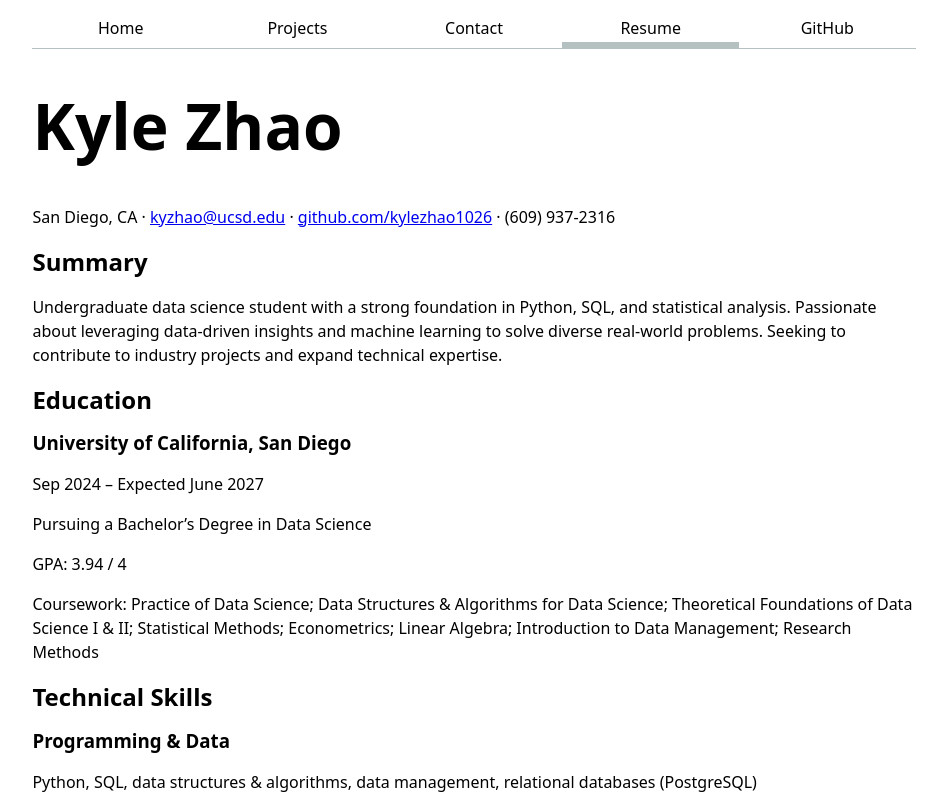
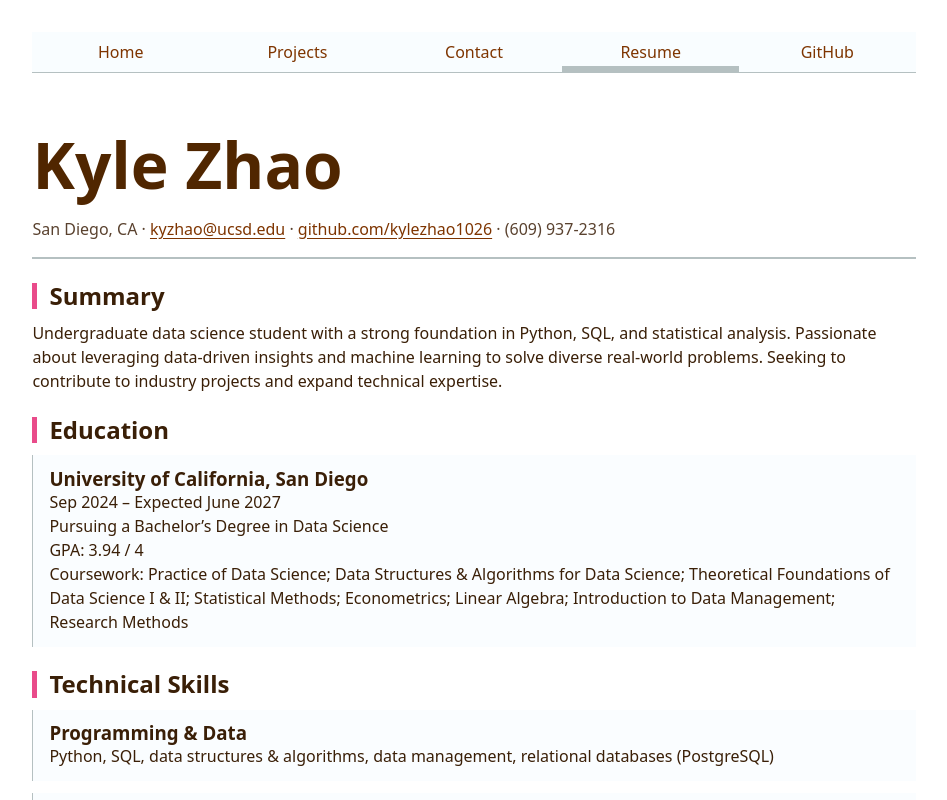
Before and after one commit to kylezhao1026/dsc106-lab1, a plain HTML site: page resume/index.html in a window 1280 px wide. Shown: the top 800 px of the page, without its empty margins (166-1113 px from the left). Drawn offline with Linux system fonts and the light colour scheme.

Commit message:
lab 2 - cv/resume edits

```diff
--- a/resume/index.html
+++ b/resume/index.html
@@ -6,7 +6,7 @@
     <title>Kyle Zhao Resume</title>
     <link rel="stylesheet" href="../style.css">
 </head>
-<body>
+<body class="resume-page">
     <nav>
         <ul>
             <li><a href="../index.html">Home</a></li>
--- a/style.css
+++ b/style.css
@@ -114,3 +114,70 @@ button {
 .projects h2 {
   margin: 0;
 }
+
+.resume-page {
+  color: oklch(27% 0.055 58);
+  padding-block: 1.5em 4em;
+}
+
+.resume-page nav {
+  flex-wrap: wrap;
+  background: oklch(99% 0.006 245 / 0.86);
+}
+
+.resume-page nav a {
+  min-width: max-content;
+  transition: background-color 160ms ease, border-color 160ms ease;
+}
+
+.resume-page h1 {
+  margin-block: 0.4em 0.25em;
+  color: oklch(32% 0.08 58);
+}
+
+.resume-page a {
+  color: oklch(42% 0.13 58);
+  text-underline-offset: 0.18em;
+}
+
+.resume-page main {
+  display: grid;
+  gap: 1.5em;
+}
+
+.resume-page main > header {
+  padding-bottom: 1em;
+  border-bottom: 2px solid var(--color-border);
+}
+
+.resume-page main > header p {
+  margin-block: 0;
+  color: oklch(40% 0.045 58);
+}
+
+.resume-page section {
+  display: grid;
+  gap: 0.75em;
+}
+
+.resume-page section > header {
+  border-left: 0.35em solid var(--color-accent);
+  padding-left: 0.75em;
+}
+
+.resume-page section h2,
+.resume-page section h3,
+.resume-page section p,
+.resume-page section ul {
+  margin-block: 0;
+}
+
+.resume-page section article {
+  padding: 0.85em 1em;
+  border-left: 1px solid var(--color-border);
+  background: oklch(99% 0.006 245 / 0.72);
+}
+
+.resume-page li + li {
+  margin-top: 0.35em;
+}
```
